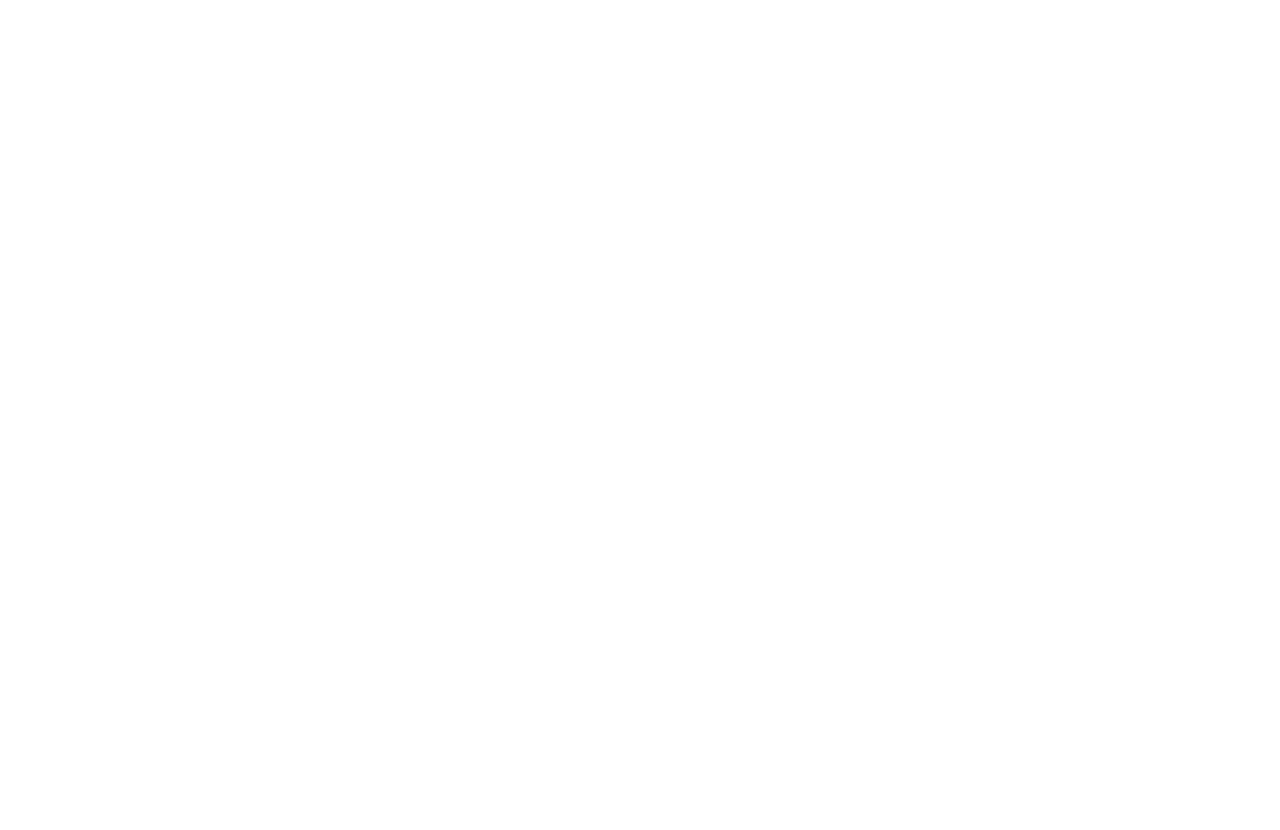
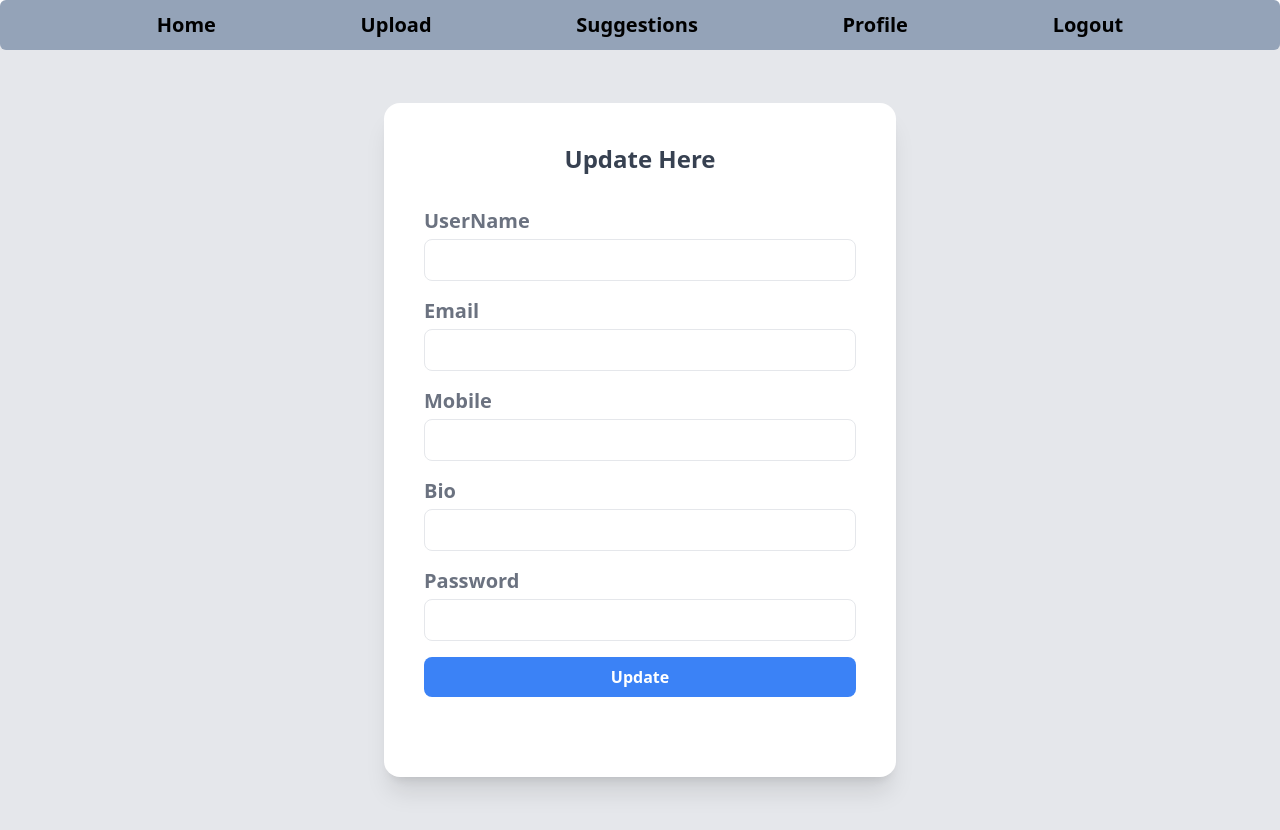
Before and after one commit to kiran-11123/Blog-Website, a React (Vite) app in the folder frontend/: page /update in a window 1280 px wide. Before the commit this address had no page. Shown: the top 830 px of the page. Before the commit the page ends 800 px from the top, so only its background shows below. Built offline with nearby package versions, Linux system fonts and the light colour scheme.

Commit message:
Added the posts

```diff
--- a/frontend/src/App.jsx
+++ b/frontend/src/App.jsx
@@ -9,6 +9,8 @@
 import Profile from './components/Profile'
 import Suggestions from './components/Suggestions'
 import Upload from './components/Upload'
+import Update from './components/Update'
+import Posts from './components/Posts'
 
 function App() {
 
@@ -25,7 +27,8 @@
      <Route path="/profile" element={<Profile/>} />
      <Route path="/suggestions" element={<Suggestions />} />
      <Route path="upload" element={<Upload />} />
-
+     <Route path="/update" element={<Update />} />
+     <Route path="/posts" element={<Posts/>} />
 
 
 
--- /dev/null
+++ b/frontend/src/components/Posts.jsx
@@ -0,0 +1,40 @@
+const Posts = ({name,  text, image, video }) => {
+  return (
+
+   <div className="flex items-center  flex-col w-full max-w-4xl rounded-md h-80 px-10 py-10 gap-20 shadow-md bg-slate-400 " >
+
+         <div className="text-center" > Uploaded by {name} </div>
+
+    <div className="border rounded-lg shadow-sm p-3 max-w-sm w-full  bg-white space-y-2 mt-10 justify-center">
+
+
+      {text && (
+        <p className="text-sm text-gray-800 text-center">
+          {text}
+        </p>
+      )}
+
+
+      {image && (
+        <img
+          src={image}
+          alt="Post"
+          className="w-full h-48 object-cover rounded"
+        />
+      )}
+
+
+      {video && (
+        <video controls className="w-full h-48 rounded">
+          <source src={video} type="video/mp4" />
+          Your browser does not support the video tag.
+        </video>
+      )}
+
+    </div>
+
+  </div>
+  );
+};
+
+export default Posts;
--- a/frontend/src/components/Profile.jsx
+++ b/frontend/src/components/Profile.jsx
@@ -1,6 +1,7 @@
 import React, { useEffect, useState } from 'react'
 import Nav from './Nav'
 import axios from 'axios';
+import { useNavigate } from 'react-router-dom';
 
 const Profile = () => {
 
@@ -10,6 +11,9 @@
   const[email ,setEmail] = useState('');
   const[username,setUsername] = useState('');
   const[mobile,setMobile] = useState('');
+  const[bio , setBio] = useState('');
+
+  const navigate = useNavigate();
 
   useEffect(()=>{
 
@@ -25,6 +29,8 @@
 
        setEmail(response.data.user_details.email)
 
+       setBio(response.data.user_details.bio);
+
        setUsername(response.data.user_details.username);
        setMobile(response.data.user_details.mobile)
      }
@@ -37,6 +43,10 @@
       getDetails();
 
   },[])
+
+  function toupdate(){
+     navigate("/update");
+  }
 
 
 
@@ -61,13 +71,13 @@
          onClick={()=>setActiveTab('posts')}>My Posts</li>
          </ul>
 
-              <div className='p-6 flex-1 overflow-auto'>
+              <div className='p-2 flex-1 overflow-auto'>
                 {activetab === 'profile' && (
                   <div className='flex flex-1 justify-center items-start h-full w-full'>
                     <div className='shadow-lg border-2 rounded-md w-full h-full px-5 py-5  flex items-start justify-center '>
                         <form className='space-y-4'>
 
-                          <div className="mb-6">
+                          <div className="mb-2">
                                             <label className="block mb-2 text-2xl font-semibold text-gray-700">Username</label>
                                             <input
                                               type="text"
@@ -77,7 +87,9 @@
                                             />
                                           </div>
 
-                                          <div className="mb-6">
+
+
+                                          <div className="mb-2">
                                             <label className="block mb-2 text-2xl font-semibold text-gray-700">Email</label>
                                             <input
                                               type="email"
@@ -87,7 +99,17 @@
                                             />
                                           </div>
 
-                                          <div className="mb-10">
+                                          <div className="mb-2">
+                                            <label className="block mb-2 text-2xl font-semibold text-gray-700">Bio</label>
+                                            <input
+                                              type="text"
+                                              value={bio}
+                                              readOnly
+                                              className="w-full px-10 py-4 border rounded-lg text-lg bg-gray-50 cursor-not-allowed"
+                                            />
+                                          </div>
+
+                                          <div className="mb-3">
                                             <label className="block mb-2 text-2xl font-semibold text-gray-700">Phone</label>
                                             <input
                                               type="tel"
@@ -98,7 +120,7 @@
                             </div>
 
 
-                            <button className='px-5 py-2 border rounded-lg text-lg bg-green-300 '>
+                            <button className='px-5 py-2 border rounded-lg text-lg bg-green-300 ' onClick={toupdate}>
                               Update Details
                             </button>
 
--- /dev/null
+++ b/frontend/src/components/Update.jsx
@@ -0,0 +1,118 @@
+import React, { useState } from 'react';
+import axios from 'axios';
+import Nav from './Nav';
+
+const Update = () => {
+  const [email, setEmail] = useState('');
+  const [bio, setBio] = useState('');
+  const [mobile, setMobile] = useState('');
+  const [password, setPassword] = useState('');
+  const [username, setUsername] = useState('');
+  const [message, setMessage] = useState('');
+
+  const token = localStorage.getItem('token');
+
+  async function submit() {
+    const userDetails = {};
+
+    if (email.length > 0) userDetails.email = email;
+    if (password.length > 0) userDetails.password = password;
+    if (mobile.length > 0) userDetails.mobile = mobile;
+    if (username.length > 0) userDetails.username = username;
+    if (bio.length > 0) userDetails.bio = bio;
+
+    try {
+      const response = await axios.put("http://localhost:3000/api/update", userDetails, {
+        headers: {
+          Authorization: `Bearer ${token}`,
+        }
+      });
+
+      if (response) {
+        console.log(response);
+        setMessage(response.data.message);
+        setEmail('');
+        setBio('');
+        setPassword('');
+        setMobile('');
+        setUsername('');
+      }
+    } catch (error) {
+      console.error(error);
+      setMessage("Something went wrong.");
+    }
+  }
+
+  return (
+    <div>
+      <Nav />
+
+      <div className='min-h-screen bg-gray-200 flex items-center justify-center mt-10'>
+        <div className='bg-white p-10 rounded-2xl shadow-xl w-full max-w-lg'>
+          <h2 className='text-center text-2xl text-gray-700 font-bold mb-8'>Update Here</h2>
+
+          <form className='space-y-4' onSubmit={(e) => { e.preventDefault(); submit(); }}>
+            <div>
+              <label className="block mb-1 text-xl font-semibold text-gray-500">UserName</label>
+              <input
+                value={username}
+                onChange={(e) => setUsername(e.target.value)}
+                type='text'
+                className='w-full px-4 py-2 border rounded-lg focus:outline-none focus:ring-2 focus:ring-blue-500'
+              />
+            </div>
+
+            <div>
+              <label className="block mb-1 text-xl font-semibold text-gray-500">Email</label>
+              <input
+                value={email}
+                onChange={(e) => setEmail(e.target.value)}
+                type='email'
+                className='w-full px-4 py-2 border rounded-lg focus:outline-none focus:ring-2 focus:ring-blue-500'
+              />
+            </div>
+
+            <div>
+              <label className="block mb-1 text-xl font-semibold text-gray-500">Mobile</label>
+              <input
+                value={mobile}
+                onChange={(e) => setMobile(e.target.value)}
+                type='text'
+                className='w-full px-4 py-2 border rounded-lg focus:outline-none focus:ring-2 focus:ring-blue-500'
+              />
+            </div>
+
+            <div>
+              <label className="block mb-1 text-xl font-semibold text-gray-500">Bio</label>
+              <input
+                value={bio}
+                onChange={(e) => setBio(e.target.value)}
+                className='w-full px-4 py-2 border rounded-lg focus:outline-none focus:ring-2 focus:ring-blue-500'
+              />
+            </div>
+
+            <div>
+              <label className="block mb-1 text-xl font-semibold text-gray-500">Password</label>
+              <input
+                value={password}
+                onChange={(e) => setPassword(e.target.value)}
+                type='password'
+                className='w-full px-4 py-2 border rounded-lg focus:outline-none focus:ring-2 focus:ring-blue-500'
+              />
+            </div>
+
+            <button type="submit" className='w-full bg-blue-500 hover:bg-blue-600 text-white font-semibold py-2 px-4 rounded-lg transition duration-300'>
+              Update
+            </button>
+          </form>
+
+          <div>
+            <p className='text-lg text-center text-green-600 font-semibold mt-10'>{message}</p>
+          </div>
+        </div>
+      </div>
+    </div>
+  );
+}
+
+export default Update;
```
Also changed, not shown: frontend/src/components/Home.jsx (+87 -5 lines), 2 other files (tests, documents, lock files or other folders).
